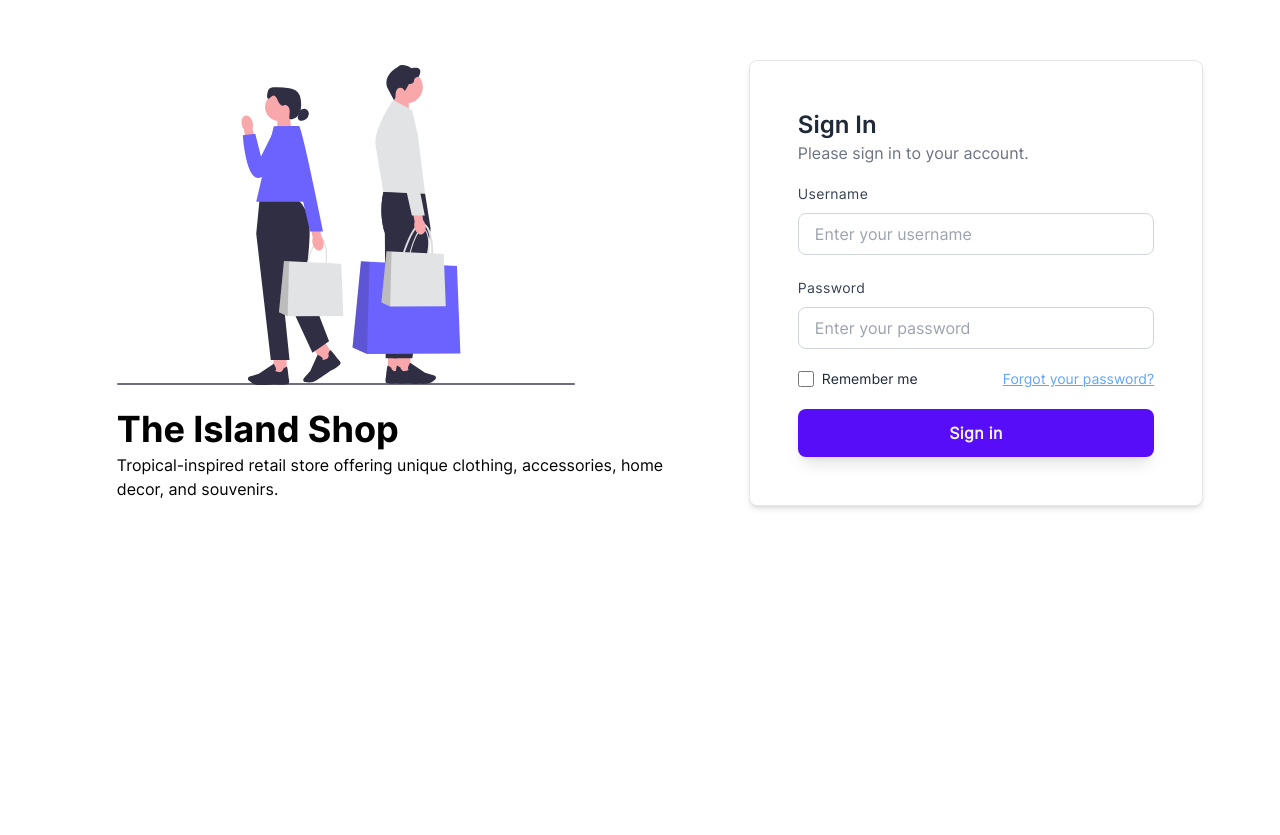
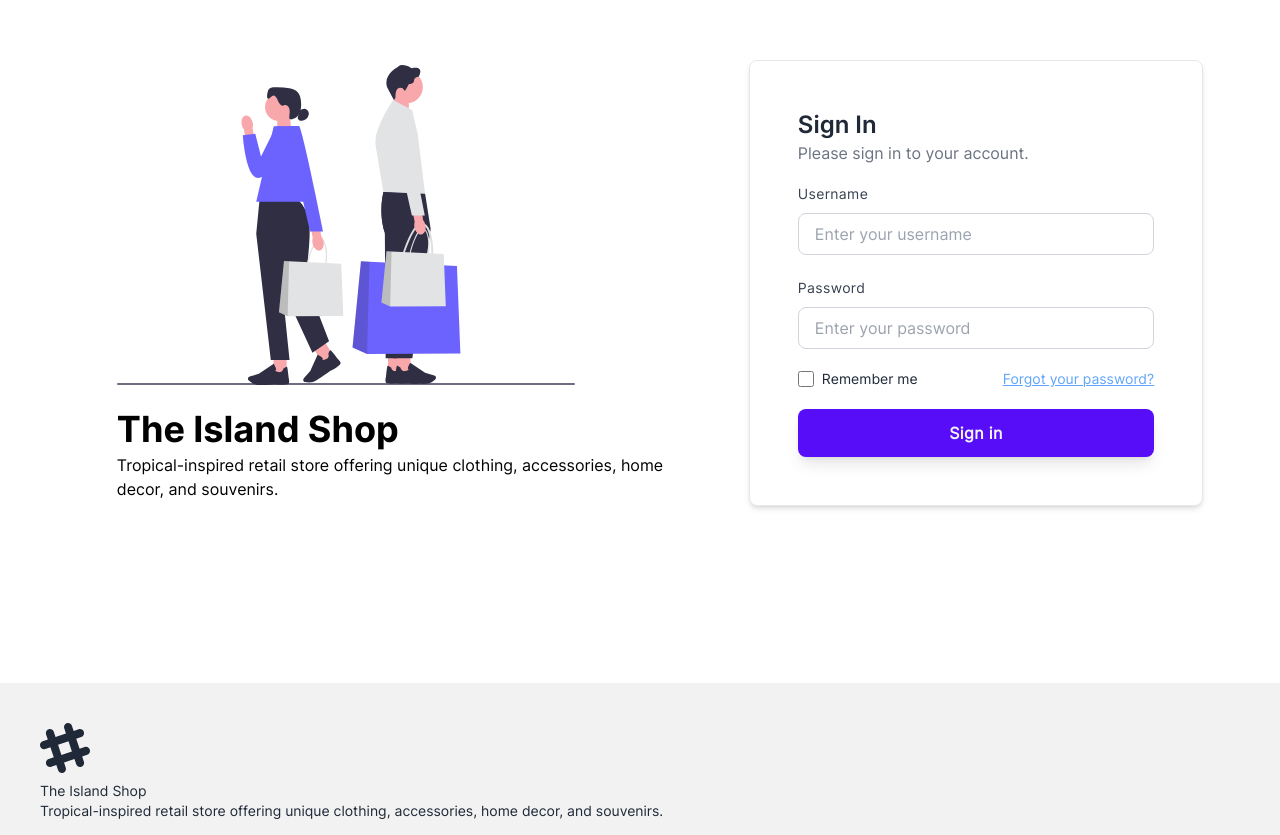
Before and after one commit to argafrl/tis-pos-app, a React (Vite) app: page / in a window 1280 px wide. Shown: the part 117-952 px from the top of the page. Before the commit the page ends 800 px from the top, so only its background shows below. Built offline with nearby package versions, Linux system fonts and the light colour scheme.

Commit message:
Move Footer Location

```diff
--- a/src/App.jsx
+++ b/src/App.jsx
@@ -1,5 +1,6 @@
 import { useState } from 'react'
 import { Route, Routes } from 'react-router-dom'
+import Footer from './components/Footer'
 import Cart from './pages/Cart'
 import Content from './pages/Content'
 import Home from './pages/Home'
@@ -24,6 +25,7 @@ function App() {
             <Route path="/" element={<Login />} />
             <Route path="content/*" element={<Content />} />
           </Routes>
+          <Footer />
         </UserStore>
       </AuthContext.Provider>
     </div>
--- a/src/pages/Content.jsx
+++ b/src/pages/Content.jsx
@@ -51,7 +51,6 @@ const Content = () => {
               </div>
             </div>
           </div>
-          <Footer />
         </CartStore>
     </div>
   );
```
